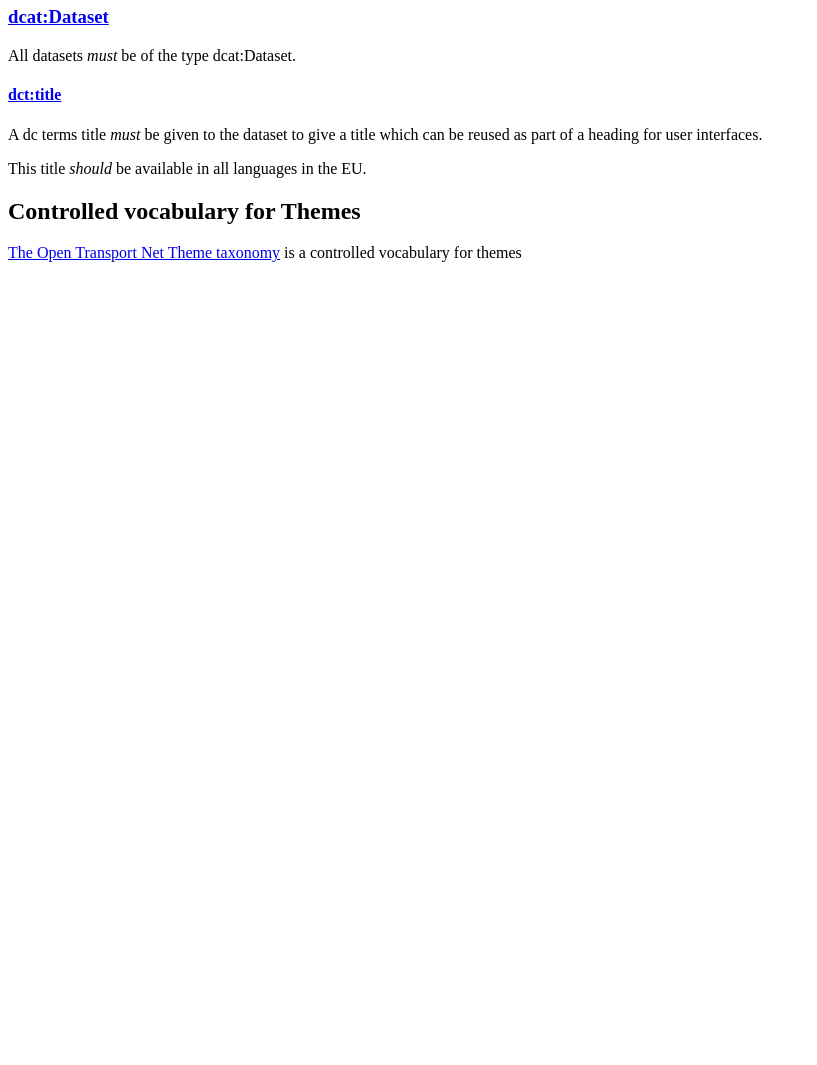
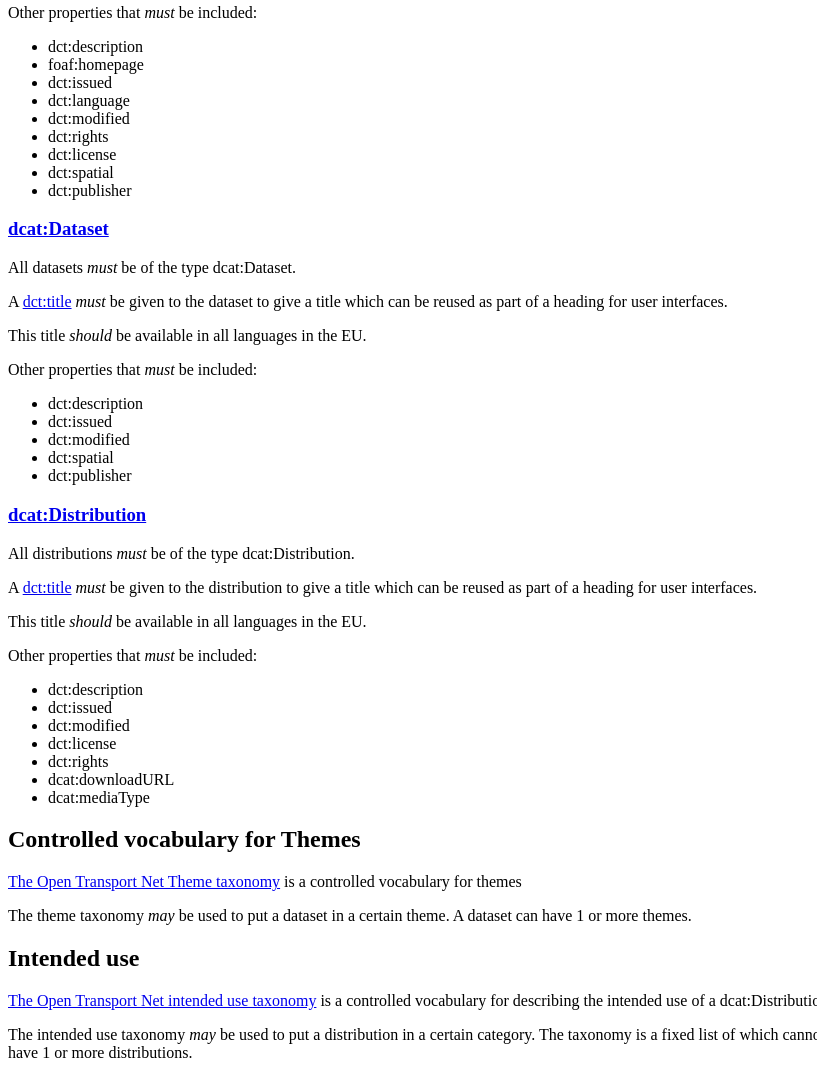
Before and after one commit to pietercolpaert/OTN-MP, a website: page index.html in a window 1280 px wide. Shown: the part 2075-3140 px from the top of the page, without its empty margins (0-817 px from the left). Before the commit the page ends 2353 px from the top, so only its background shows below. Drawn offline with nearby package versions, Linux system fonts and the light colour scheme; no server answers.

Commit message:
Small fixes

```diff
--- a/index.html
+++ b/index.html
@@ -154,25 +154,77 @@
           <p>A dc terms title <em title="MUST" class="rfc2119">must</em> be given to the catalog to give a title which can be reused as part of a heading for user interfaces.</p>
           <p>This title <em title="SHOULD" class="rfc2119">should</em> be available in all languages in the EU.</p>
         </section>
+        <section>
+          Other properties that <em title="MUST" class="rfc2119">must</em> be included:
+          <ul>
+            <li>dct:description
+            <li>foaf:homepage
+            <li>dct:issued
+            <li>dct:language
+            <li>dct:modified
+            <li>dct:rights
+            <li>dct:license
+            <li>dct:spatial
+            <li>dct:publisher
+          </ul>
+        </section>
 
       </section>
 
       <section>
         <h3><a href="#Catalog">dcat:Dataset</a></h3>
         <p>All datasets <em title="MUST" class="rfc2119">must</em> be of the type dcat:Dataset.</p>
+        <section>
+          <p>A <a href="http://purl.org/dc/terms/title">dct:title</a> <em title="MUST" class="rfc2119">must</em> be given to the dataset to give a title which can be reused as part of a heading for user interfaces.</p>
+          <p>This title <em title="SHOULD" class="rfc2119">should</em> be available in all languages in the EU.</p>
+        </section>
+        <section>
+          Other properties that <em title="MUST" class="rfc2119">must</em> be included:
+          <ul>
+            <li>dct:description
+            <li>dct:issued
+            <li>dct:modified
+            <li>dct:spatial
+            <li>dct:publisher
+          </ul>
+        </section>
+      </section>
+
+      <section>
+        <h3><a href="#Catalog">dcat:Distribution</a></h3>
+        <p>All distributions <em title="MUST" class="rfc2119">must</em> be of the type dcat:Distribution.</p>
 
         <section>
-          <h4><a href="http://purl.org/dc/terms/title">dct:title</a></h4>
-          <p>A dc terms title <em title="MUST" class="rfc2119">must</em> be given to the dataset to give a title which can be reused as part of a heading for user interfaces.</p>
+          <p>A <a href="http://purl.org/dc/terms/title">dct:title</a> <em title="MUST" class="rfc2119">must</em> be given to the distribution to give a title which can be reused as part of a heading for user interfaces.</p>
           <p>This title <em title="SHOULD" class="rfc2119">should</em> be available in all languages in the EU.</p>
         </section>
-
+        <section>
+          Other properties that <em title="MUST" class="rfc2119">must</em> be included:
+          <ul>
+            <li>dct:description
+            <li>dct:issued
+            <li>dct:modified
+            <li>dct:license
+            <li>dct:rights
+            <li>dcat:downloadURL
+            <li>dcat:mediaType
+          </ul>
+        </section>
       </section>
     </section>
 
     <section id="categories">
       <h2>Controlled vocabulary for Themes</h2>
       <p><a href="http://semweb.mmlab.be/ns/otn-mp#themeTaxonomy">The Open Transport Net Theme taxonomy</a> is a controlled vocabulary for themes</p>
+      <p>The theme taxonomy <em title="MAY" class="rfc2119">may</em> be used to put a dataset in a certain theme. A dataset can have 1 or more themes.</p>
+      <div id="vocabulary-classes"></div>
+    </section>
+
+
+    <section id="intendeduse">
+      <h2>Intended use</h2>
+      <p><a href="http://semweb.mmlab.be/ns/otn-mp#useTaxonomy">The Open Transport Net intended use taxonomy</a> is a controlled vocabulary for describing the intended use of a dcat:Distribution.</p>
+      <p>The intended use taxonomy <em title="MAY" class="rfc2119">may</em> be used to put a distribution in a certain category. The taxonomy is a fixed list of  which cannot be altered unless it's altered in this specification. A distribution can have 1 or more distributions.</p>
       <div id="vocabulary-classes"></div>
     </section>
   </body>
```
Also changed, not shown: 1 other file.
